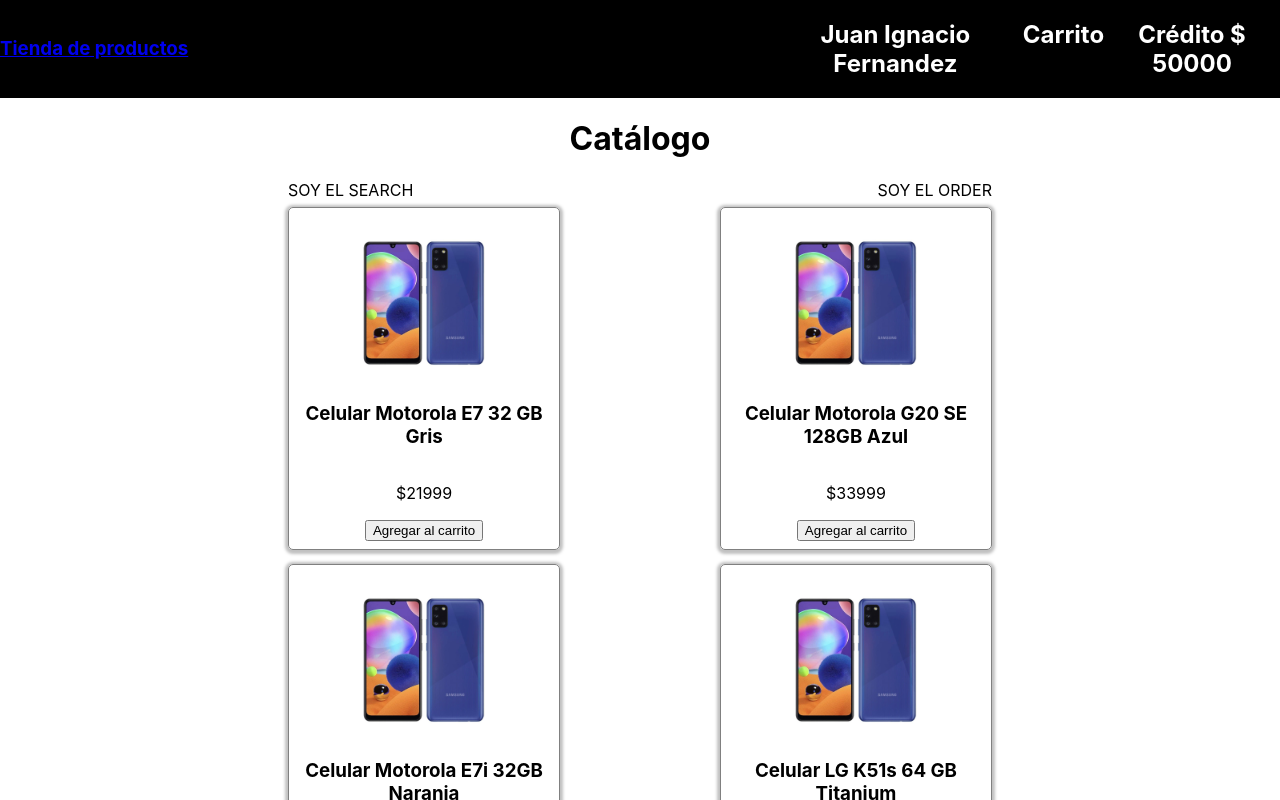
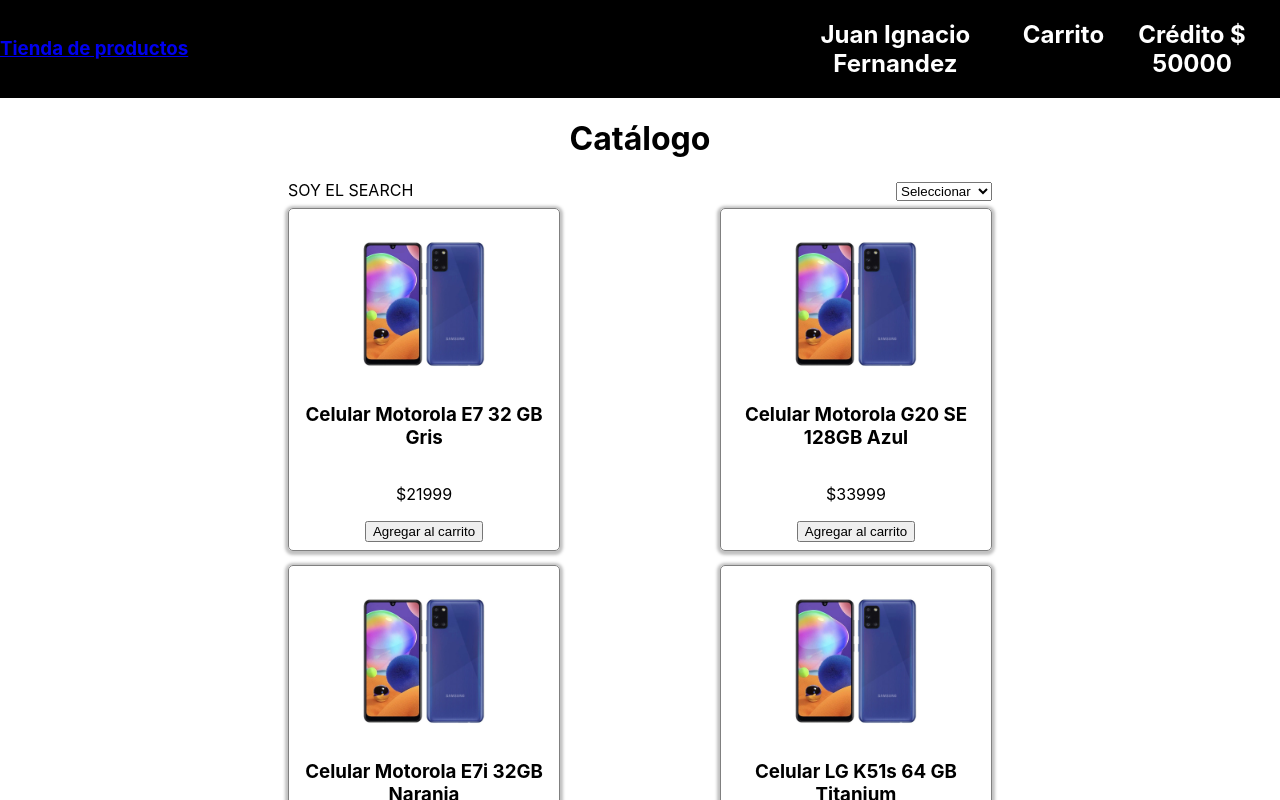
Before and after one commit to mschmidt17/enviopack-challenge-frontend, a React (Create React App) app: page / in a window 1280 px wide. Shown: the top 800 px of the page. Built offline with nearby package versions, Linux system fonts and the light colour scheme.

Commit message:
Iniciando componente order

```diff
--- a/src/components/Order.js
+++ b/src/components/Order.js
@@ -1,14 +1,26 @@
 import React from 'react';
+import {orderByPrice} from '../redux/actions.js';
+import { useDispatch } from "react-redux";
 
 // import './CSS/order.css';
 
 
 
 function Order() {
+    const dispatch = useDispatch()
+
+    const handleOrdenar = (e) => {
+        e.preventDefault();
+        dispatch(orderByPrice(e.target.value));
+    }
 
     return (
         <div className='container-search'>
-            SOY EL ORDER
+            <select name="select" onChange={e=> handleOrdenar(e)}>
+                <option value="all" selected>Seleccionar</option>
+                <option value="low" >Mas baratos</option>
+                <option value="high">Mas caros</option>
+            </select>
         </div>
     );
 }
--- a/src/redux/reducer.js
+++ b/src/redux/reducer.js
@@ -30,7 +30,7 @@
             if(action.payload === 'all') {
                 return {
                     ...state,
-                   products:[...state.products]
+                   products: [...state.products].sort(() =>{return Math.random() -0.5})
                 }
             }
             if (action.payload === "low") {
```
